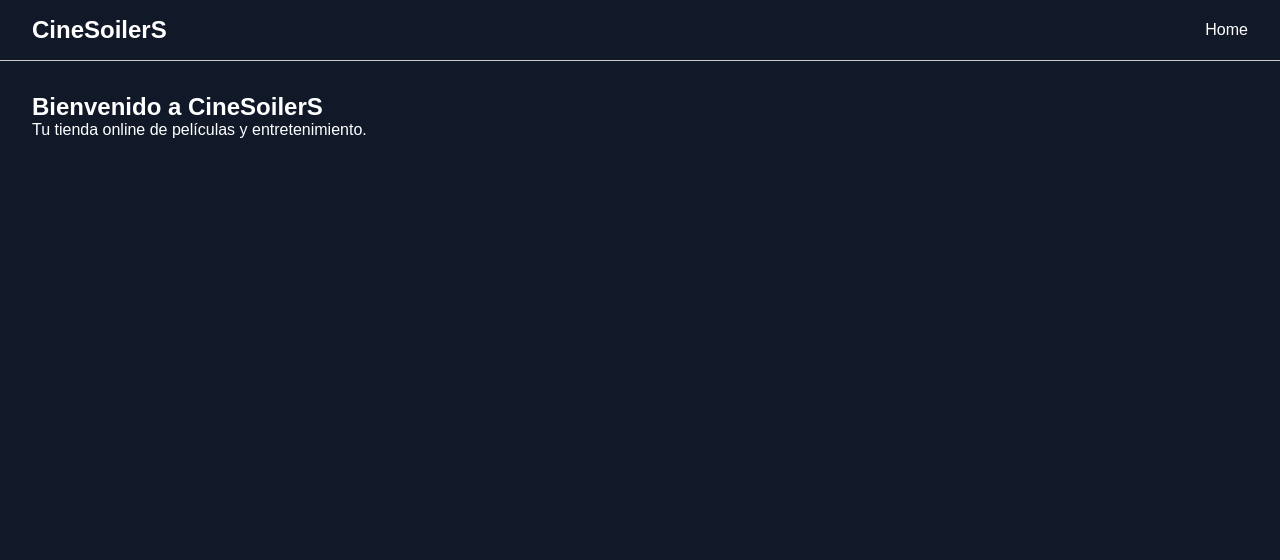
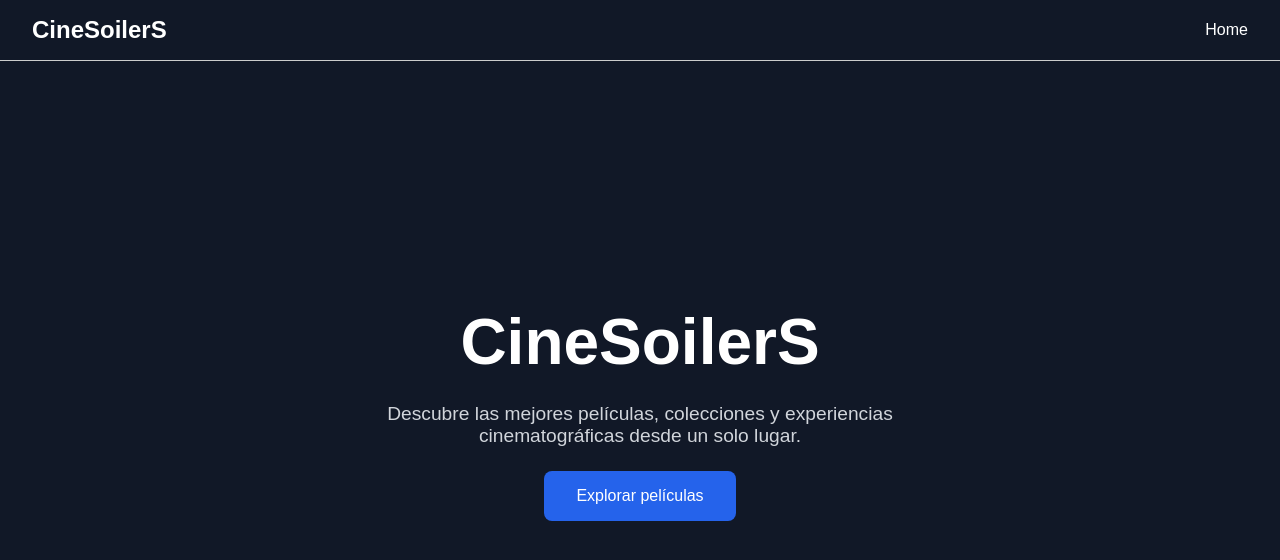
Before and after one commit to SHEILA-DIAZ/cinesoilers, a React (Vite) app: page / in a window 1280 px wide. Shown: the top 560 px of the page. Built offline with nearby package versions, Linux system fonts and the light colour scheme.

Commit message:
feat: create cinematic hero section

```diff
--- a/src/pages/HomePage.tsx
+++ b/src/pages/HomePage.tsx
@@ -1,8 +1,47 @@
 function HomePage() {
   return (
-    <section>
-      <h1>Bienvenido a CineSoilerS</h1>
-      <p>Tu tienda online de películas y entretenimiento.</p>
+    <section
+      style={{
+        minHeight: '80vh',
+        display: 'flex',
+        flexDirection: 'column',
+        justifyContent: 'center',
+        alignItems: 'center',
+        textAlign: 'center',
+        gap: '1.5rem',
+      }}
+    >
+      <h1
+        style={{
+          fontSize: '4rem',
+        }}
+      >
+        CineSoilerS
+      </h1>
+
+      <p
+        style={{
+          fontSize: '1.2rem',
+          maxWidth: '600px',
+          color: '#d1d5db',
+        }}
+      >
+        Descubre las mejores películas, colecciones y experiencias
+        cinematográficas desde un solo lugar.
+      </p>
+
+      <button
+        style={{
+          padding: '1rem 2rem',
+          border: 'none',
+          borderRadius: '8px',
+          backgroundColor: '#2563eb',
+          color: 'white',
+          fontSize: '1rem',
+        }}
+      >
+        Explorar películas
+      </button>
     </section>
   );
 }
```
